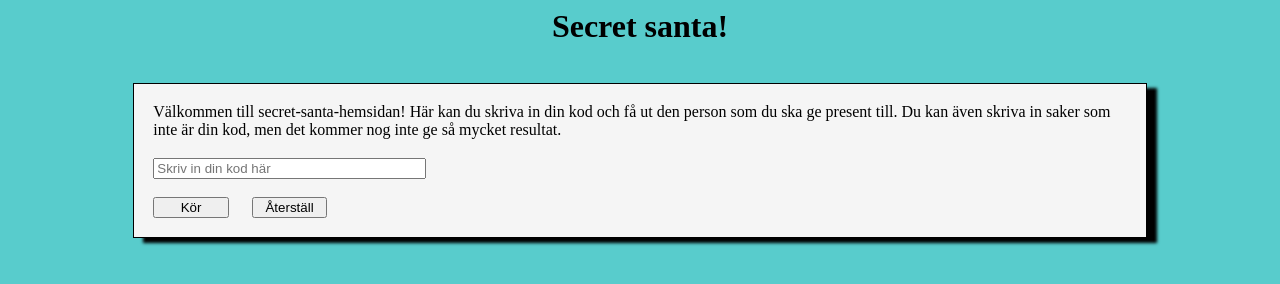
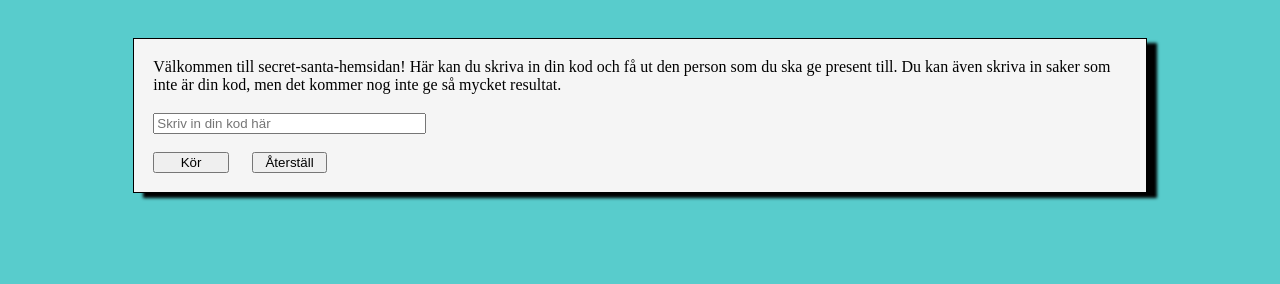
Before and after one commit to karlhenriksson/karlhenriksson.github.io, a plain HTML site: page index.html in a window 1280 px wide. Drawn offline with Linux system fonts and the light colour scheme.

Commit message:
Update index.html

```diff
--- a/index.html
+++ b/index.html
@@ -8,7 +8,6 @@
 </head>
 <body style="background-color: rgb(88, 204, 204);">
     <!-- Nämen goddagens... -->
-    <h1 style="margin:auto; text-align: center">Secret santa!</h1>
     <div id="mainCard" style="margin:auto; margin-top:1cm; width:80%; box-shadow: 10px 5px 3px black; border: 1px solid; background-color:whitesmoke;">
         <p style="margin:0.5cm">Välkommen till secret-santa-hemsidan! Här kan du skriva in din kod och få ut den person som du ska ge present till. Du kan även skriva in saker som inte är din kod, men det kommer nog inte ge så mycket resultat.</p>
         <input id="codeEntry" type="text" placeholder="Skriv in din kod här" style="margin-left: 0.5cm; margin-bottom: 0.5cm; margin-right: 0.5cm; width: 80%; max-width: 7cm;"/>
```
